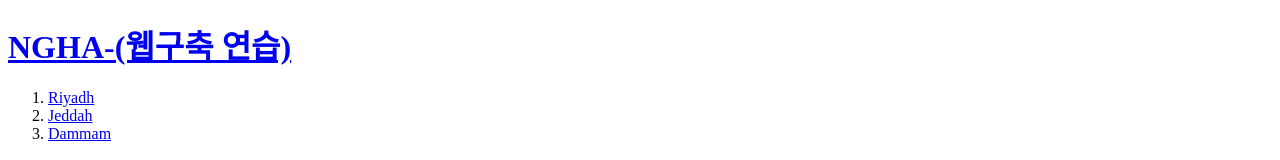
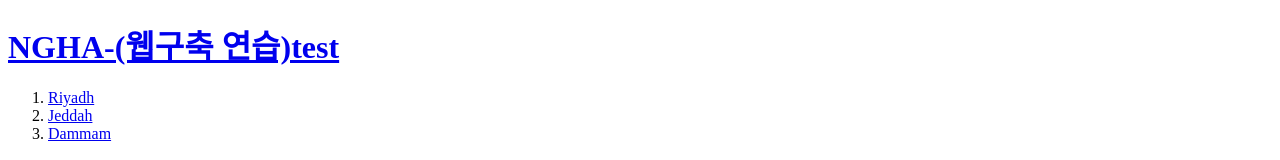
Before and after one commit to sjlee1220/Portfolio, a plain HTML site: page index.html in a window 1280 px wide. Shown: the top 160 px of the page. Drawn offline with Linux system fonts and the light colour scheme.

Commit message:
Update index.html

```diff
--- a/index.html
+++ b/index.html
@@ -5,7 +5,7 @@
 <meta charset="utf-8">
 </head>
 <body>
-  <h1><a href="index.html">NGHA-(웹구축 연습)</a></h1>
+  <h1><a href="index.html">NGHA-(웹구축 연습)test</a></h1>
   <ol>
     <li><a href="1.html">Riyadh</a></li>
     <li><a href="2.html">Jeddah</a></li>
```
